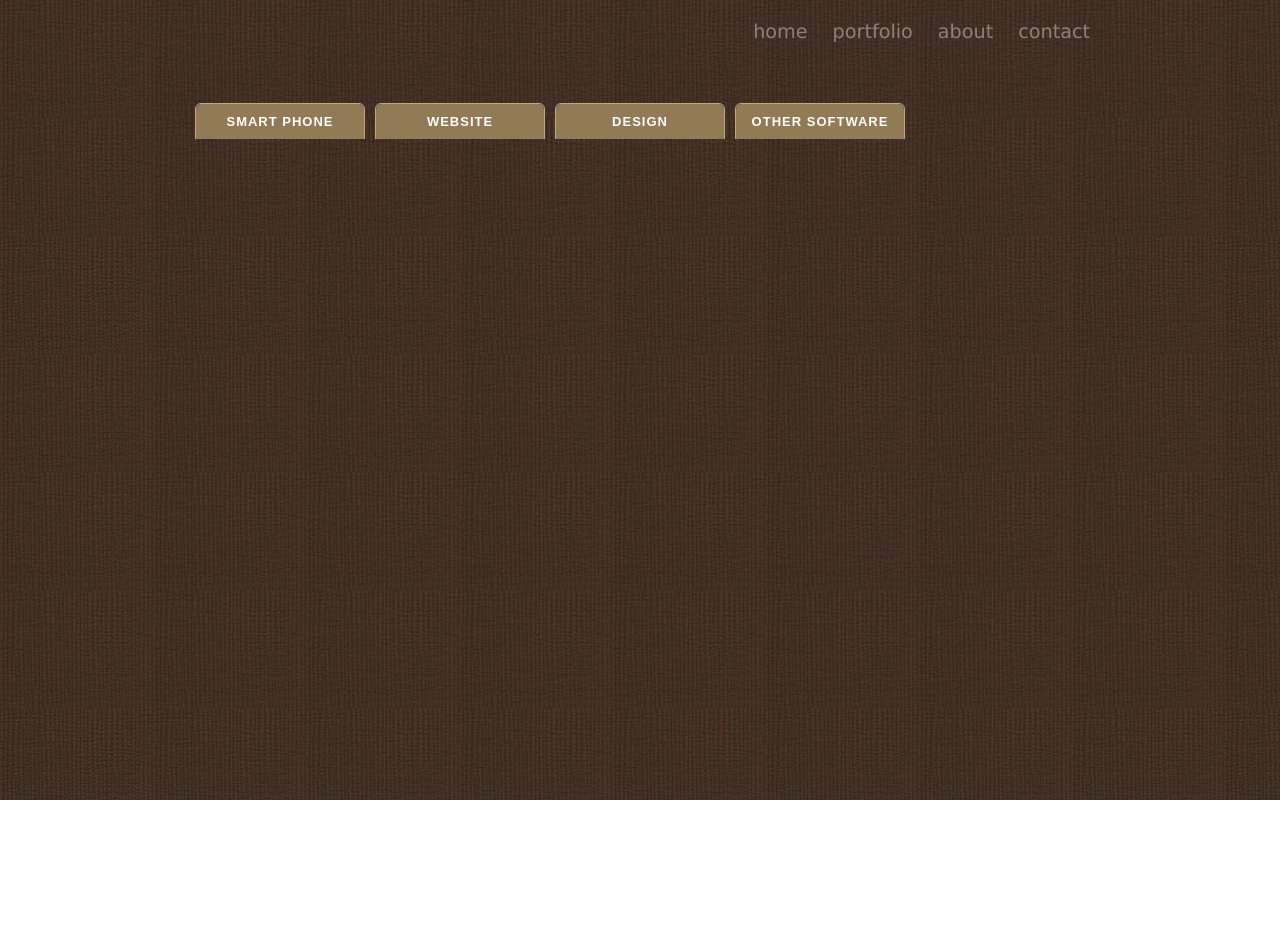
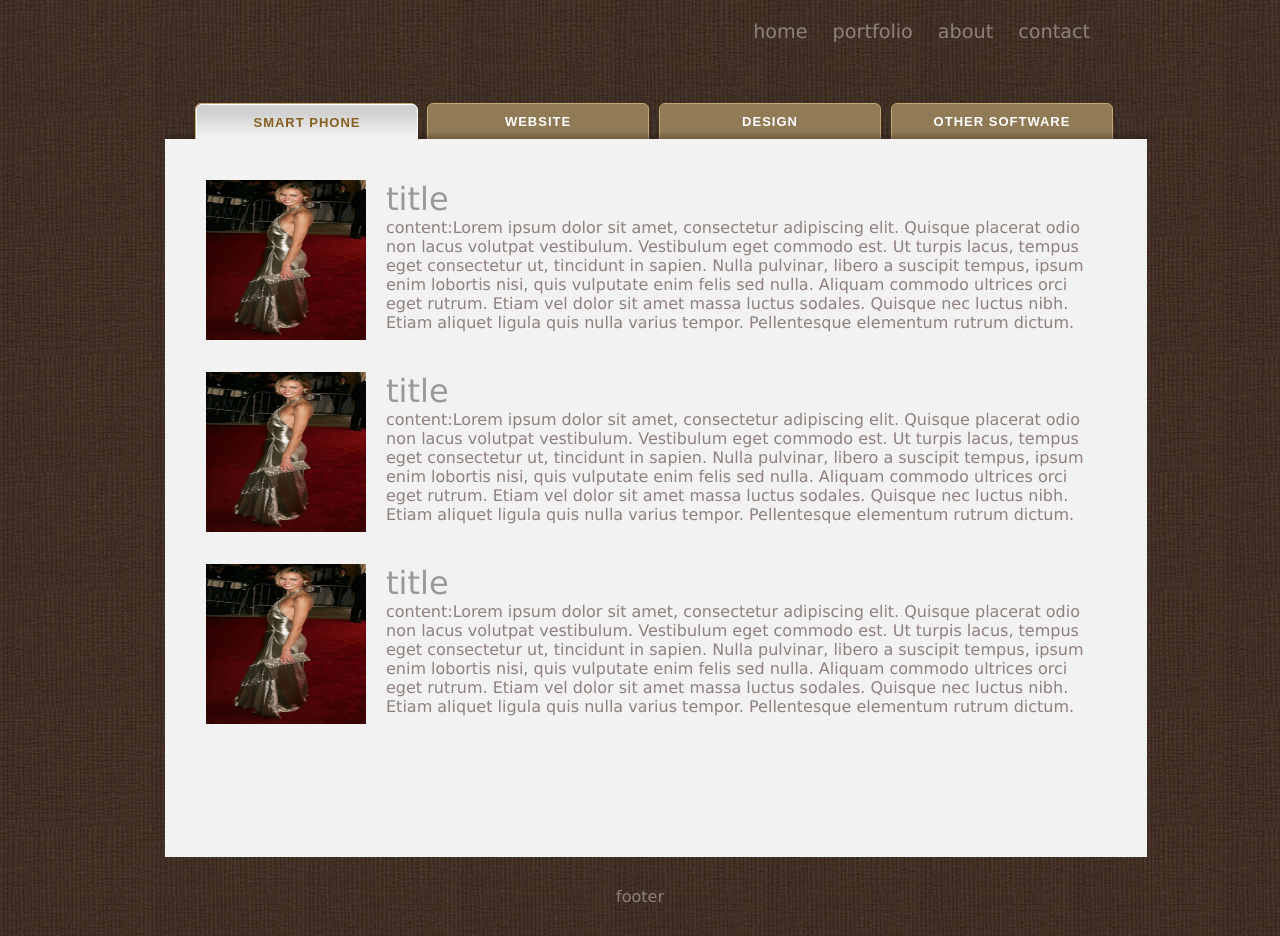
Before and after one commit to yasulab/www.yasulab.jp, a plain HTML site: page portfolio.html in a window 1280 px wide. Before the commit the page ends 800 px from the top, so only its background shows below. Drawn offline with nearby package versions, Linux system fonts and the light colour scheme.

Commit message:
portfolio tab

```diff
--- a/css/footer.css
+++ b/css/footer.css
@@ -1,30 +1,8 @@
 #footer{
 	margin: 30px 0;
-
+	clear: both;
 }
 
-#footer div{
-	float: left;
-	width : 300px;
-	margin-left: 12px;
-	border: 1px solid #999;
-	height: 200px;
-	border-radius: 5px;
-	-webkit-border-radius: 5px;
-	-moz-border-radius: 5px;
-}
-
-	#footer div h2 , #footer div li{
-		margin: 10px;
+	#footer p{
+		text-align: center;
 	}
-
-	#footer div h2{
-		font-size: 1.5em;
-	}
-
-#footnote{
-	clear: both;
-	width: 100%;
-	height: 50px;
-	margin-top: 20px;
-}
--- a/css/portfolio.css
+++ b/css/portfolio.css
@@ -2,10 +2,11 @@
 	clear: both;
 }
 
+	/*navigation*/
 	#navigation {
 		height: 36px;
 		padding: 20px 20px 0 30px;
-		width: 904px;
+		width: 940px;
 		margin: 0 auto;
 		position: relative;
 		overflow: hidden;
@@ -16,9 +17,9 @@
 		-moz-border-radius: 6px;
 		border-radius: 6px;
 		float: left;
-		width: 168px;
+		width: 220px;
 		margin: 0 10px 0 0;
-		background-color: #2B477D;
+		background-color: #917A56;
 		border: solid 1px #C4A873;
 		position: relative;
 		z-index: 1;
@@ -48,7 +49,7 @@
 		border-radius: 6px;
 		display: block;
 		text-align: center;
-		width: 168px;
+		width: 220px;
 		height: 40px;
 		line-height: 36px;
 		font-family: Arial, Helvetica, sans-serif;
@@ -71,10 +72,36 @@
 	}
 
 	#navigation li.selected a:link, #navigation li.selected a:visited {
-		color: #2B477D;
+		color: #84601E;
 		border: solid 1px #fff;
 		-webkit-transition: background-color 0.2s linear;
 		background: -moz-linear-gradient(top center, #d1d1d1, #f2f2f2 80%) repeat scroll 0 0 #f2f2f2;
 		background: -webkit-gradient(linear,left bottom,left top,color-stop(.2, #f2f2f2),color-stop(.8, #d1d1d1));
 		background-color: #f2f2f2;
 	}
+
+
+	/*content*/
+	#content{
+		width: 980px;
+		background-color: #f2f2f2;
+		border: 1px solid #f2f2f2;
+		padding-bottom: 100px;
+	}
+
+	.project{
+		margin: 40px;
+	}
+
+		.project a{
+			float: left;
+			clear: both;
+		}
+
+		.project .text{
+			margin-left: 180px;
+		}
+
+		.project h2{
+			font-size: 2em;
+		}
--- /dev/null
+++ b/js/tab.js
@@ -0,0 +1,11 @@
+(function() {
+  (function($) {
+    var $li;
+    $li = $("#navigation li");
+    $li.find('a').click(function() {
+      $li.removeClass('selected');
+      $(this).parent('li').addClass('selected');
+      return false;
+    });
+  })(jQuery);
+}).call(this);
--- a/portfolio.html
+++ b/portfolio.html
@@ -12,6 +12,7 @@
 	<link href="css/basic.css" rel="stylesheet" type="text/css" />
 	<link href="css/header.css" rel="stylesheet" type="text/css" />
 	<link href="css/portfolio.css" rel="stylesheet" type="text/css" />
+	<link href="css/footer.css" rel="stylesheet" type="text/css" />
 
 	<script type="text/javascript" src="http://ajax.googleapis.com/ajax/libs/jquery/1.7.1/jquery.min.js"></script>
 </head>
@@ -28,12 +29,45 @@
 
 		<div id="main">
 			<ul id="navigation">
-				<li><a href="">smart phone</a></li>
+				<li class="selected"><a href="">smart phone</a></li>
 				<li><a href="">website</a></li>
 				<li><a href="">design</a></li>
 				<li><a href="">other software</a></li>
+				<li class="shadow"></li>
 			</ul>
+
+			<div id="content">
+				<div class="project">
+					<a href=""><img src="sample.jpg" width="160px" height="160px"></a>
+					<div class="text">
+						<h2>title</h2>
+						<p>content:Lorem ipsum dolor sit amet, consectetur adipiscing elit. Quisque placerat odio non lacus volutpat vestibulum. Vestibulum eget commodo est. Ut turpis lacus, tempus eget consectetur ut, tincidunt in sapien. Nulla pulvinar, libero a suscipit tempus, ipsum enim lobortis nisi, quis vulputate enim felis sed nulla. Aliquam commodo ultrices orci eget rutrum. Etiam vel dolor sit amet massa luctus sodales. Quisque nec luctus nibh. Etiam aliquet ligula quis nulla varius tempor. Pellentesque elementum rutrum dictum.
+						</p>
+					</div>
+				</div>
+				<div class="project">
+					<a href=""><img src="sample.jpg" width="160px" height="160px"></a>
+					<div class="text">
+						<h2>title</h2>
+						<p>content:Lorem ipsum dolor sit amet, consectetur adipiscing elit. Quisque placerat odio non lacus volutpat vestibulum. Vestibulum eget commodo est. Ut turpis lacus, tempus eget consectetur ut, tincidunt in sapien. Nulla pulvinar, libero a suscipit tempus, ipsum enim lobortis nisi, quis vulputate enim felis sed nulla. Aliquam commodo ultrices orci eget rutrum. Etiam vel dolor sit amet massa luctus sodales. Quisque nec luctus nibh. Etiam aliquet ligula quis nulla varius tempor. Pellentesque elementum rutrum dictum.
+						</p>
+					</div>
+				</div>
+				<div class="project">
+					<a href=""><img src="sample.jpg" width="160px" height="160px"></a>
+					<div class="text">
+						<h2>title</h2>
+						<p>content:Lorem ipsum dolor sit amet, consectetur adipiscing elit. Quisque placerat odio non lacus volutpat vestibulum. Vestibulum eget commodo est. Ut turpis lacus, tempus eget consectetur ut, tincidunt in sapien. Nulla pulvinar, libero a suscipit tempus, ipsum enim lobortis nisi, quis vulputate enim felis sed nulla. Aliquam commodo ultrices orci eget rutrum. Etiam vel dolor sit amet massa luctus sodales. Quisque nec luctus nibh. Etiam aliquet ligula quis nulla varius tempor. Pellentesque elementum rutrum dictum.
+						</p>
+					</div>
+				</div>
+			</div>
+		</div>
+		<div id="footer">
+			<p>footer</p>
 		</div>
 	</div>
+
+	<script type="text/javascript" src="js/tab.js"></script>
 </body>
 </html>
```
Also changed, not shown: css/box.css (added, +23 -0 lines), css/main.css (+6 -3 lines), index.html (+3 -2 lines), js/helloWorld.js (deleted, +0 -9 lines), 2 other files.
